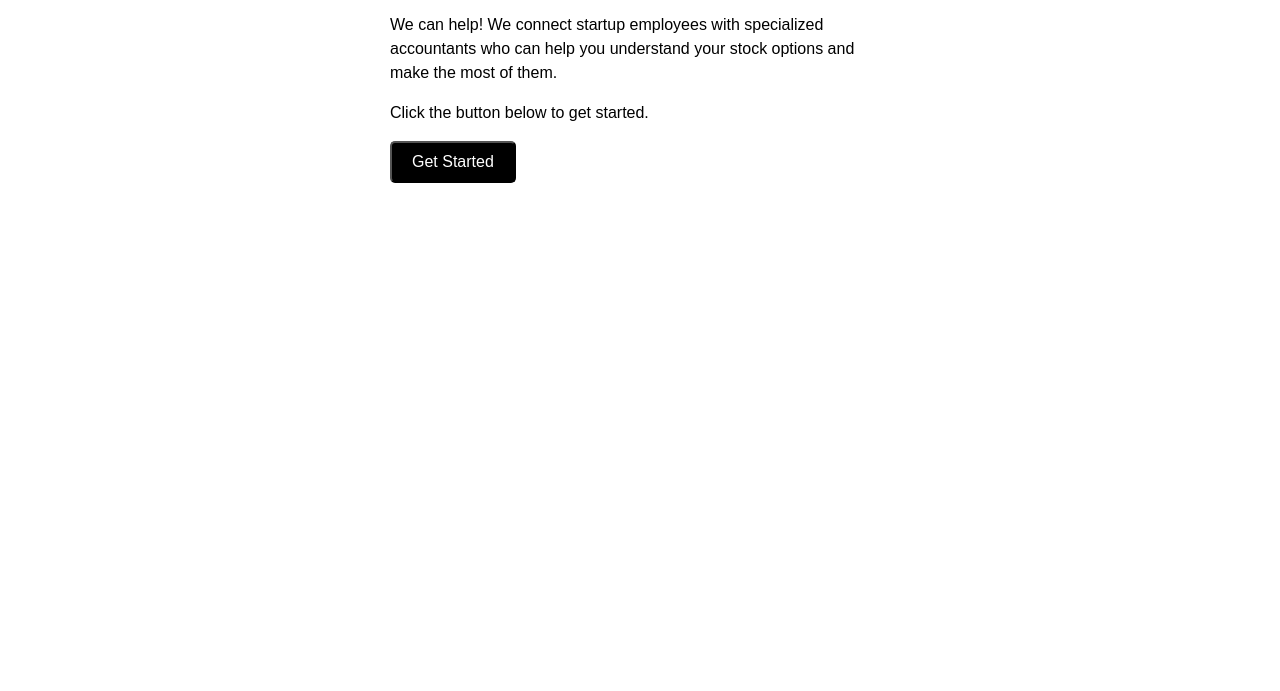
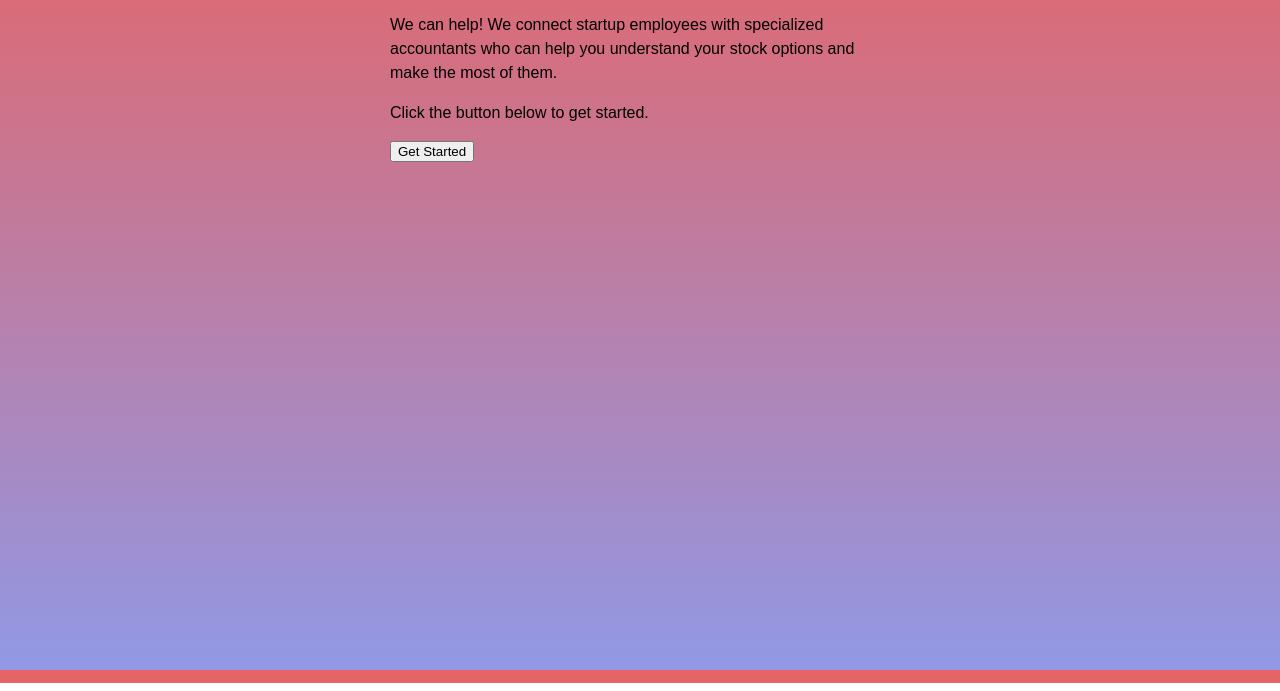
Before and after one commit to M-Achie/M-Achie.github.io, a plain HTML site: page index.html in a window 1280 px wide. Shown: the part 117-808 px from the top of the page. Drawn offline with Linux system fonts and the light colour scheme; a script that the page names is missing.

Commit message:
Update style.css

```diff
--- a/style.css
+++ b/style.css
@@ -1,6 +1,6 @@
 body {
   font-family: sans-serif;
-  background-color: #ffffff;
+  background: linear-gradient(#e66465, #9198e5);
 }
 
 h1 {
@@ -18,12 +18,3 @@ p {
   width: 500px;
   margin: 0 auto;
 }
-
-.btn {
-  background-color: #000000;
-  color: #ffffff;
-  font-size: 1em;
-  padding: 10px 20px;
-  border-radius: 5px;
-  cursor: pointer;
-}
```
